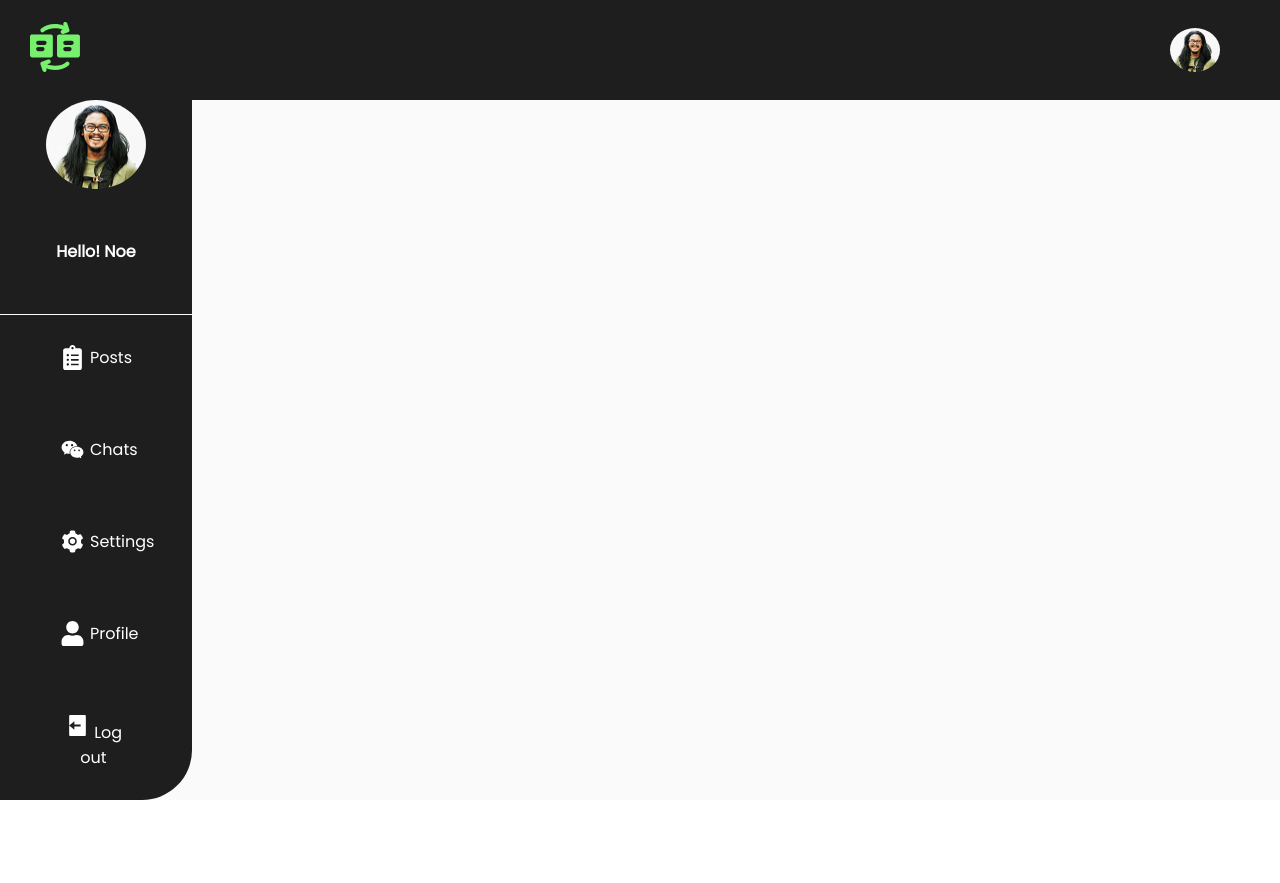
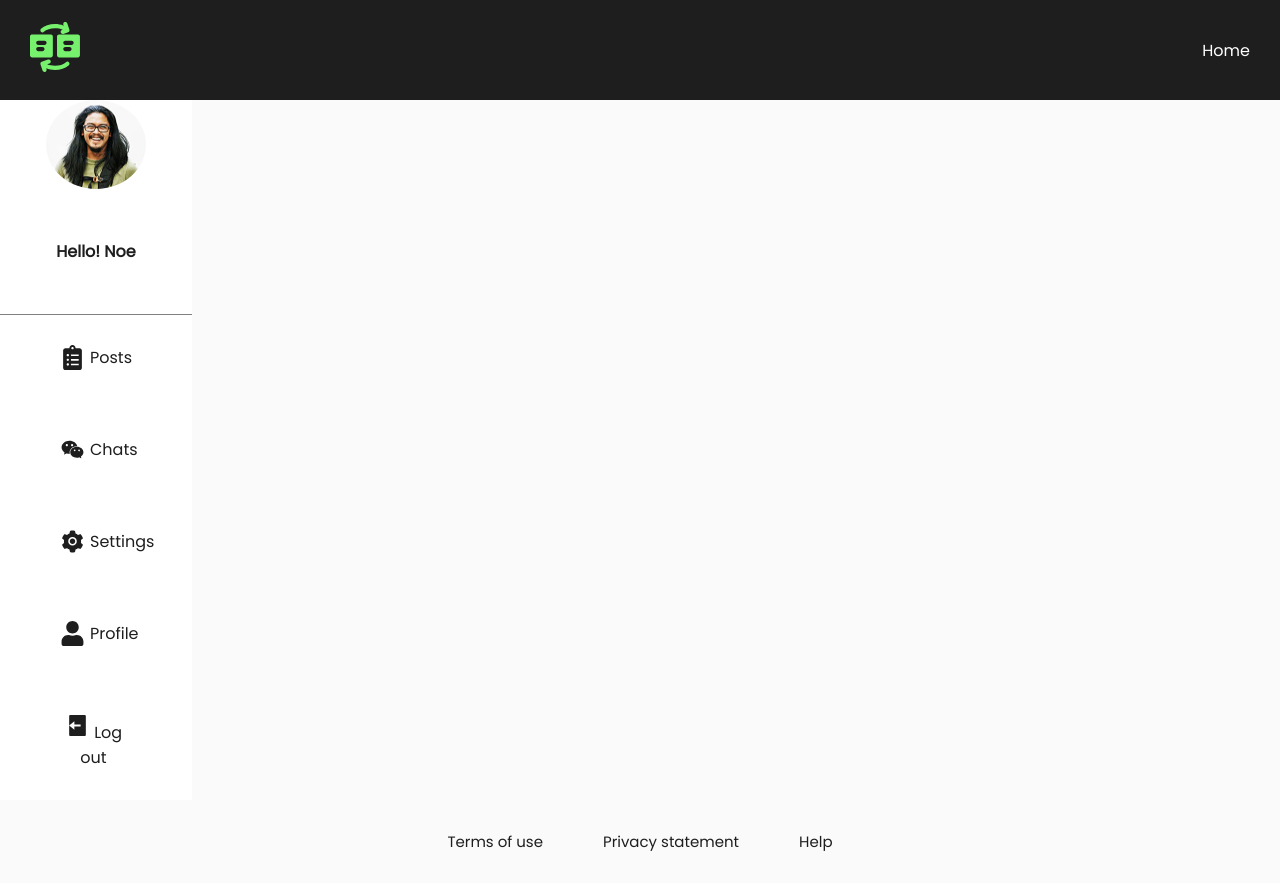
Before and after one commit to nzavaletac/front-ranti, a React (Create React App) app: page /account in a window 1280 px wide. Before the commit the page ends 800 px from the top, so only its background shows below. Built offline with nearby package versions, Linux system fonts and the light colour scheme; no server answers.

Commit message:
link banner is updated and the color sidebar is updated and add footer in aadmin dashboard

```diff
--- /dev/null
+++ b/src/admin/components/Footer.js
@@ -0,0 +1,14 @@
+import React from "react";
+import { Container, Links } from "../components/FooterElements";
+
+export const Footer = () => {
+  return (
+    <>
+      <Container>
+        <Links href="/">Terms of use</Links>
+        <Links href="/">Privacy statement</Links>
+        <Links href="/">Help</Links>
+      </Container>
+    </>
+  );
+};
--- /dev/null
+++ b/src/admin/components/FooterElements.js
@@ -0,0 +1,21 @@
+import styled from "styled-components";
+
+export const Container = styled.footer`
+  background: #fafafa;
+  color: #fff;
+  display: flex;
+  flex-wrap: wrap;
+  justify-content: center;
+  padding: 25px;
+  font-size: 15px;
+`;
+
+export const Links = styled.a`
+  margin: 0px 25px;
+  text-decoration: none;
+  color: #1e1e1e;
+  padding: 5px;
+  &:hover {
+    text-decoration: 2px underline #77f16d;
+  }
+`;
--- a/src/admin/components/SidebarElements.js
+++ b/src/admin/components/SidebarElements.js
@@ -3,11 +3,10 @@ import styled from "styled-components";
 
 export const Aside = styled.aside`
   display: flex;
-  background-color: #1e1e1e;
+  background-color: #fff;
   width: 15%;
   text-align: center;
-  color: #fff;
-  border-bottom-right-radius: 50px;
+  color: #1e1e1e;
 `;
 
 export const AsideContainer = styled.div`
@@ -30,7 +29,7 @@ export const HeaderMenuProfileImg = styled.img`
 
 export const UserName = styled.h4`
   text-align: center;
-  color: #fff;
+  color: #1e1e1e;
   margin: 50px 0px;
 `;
 
@@ -40,19 +39,19 @@ export const UnOrderList = styled.ul`
   justify-content: center;
   list-style: none;
   width: 100%;
-  border-top: 1px solid #fafafa;
+  border-top: 1px solid gray;
 
   & li {
     display: flex;
     padding: 30px 60px;
-    color: #fff;
+    color: #1e1e1e;
 
     & span {
       margin-right: 5px;
     }
     &:hover {
-      color: #1e1e1e;
-      background-color: #fafafa;
+      color: #fff;
+      background-color: #1e1e1e;
       cursor: pointer;
     }
   }
@@ -61,9 +60,9 @@ export const UnOrderList = styled.ul`
 export const NavLink1 = styled(NavLink)`
   text-decoration: none;
   &.active {
-    background-color: #fafafa;
+    background-color: #1e1e1e;
     & li {
-      color: #1e1e1e;
+      color: #fff;
     }
   }
 `;
--- a/src/admin/pages/Admin.js
+++ b/src/admin/pages/Admin.js
@@ -2,6 +2,7 @@ import React from "react";
 import { Routes, Route } from "react-router-dom";
 import { NavBarProfile } from "../../components/NavBar/NavBarProfile";
 import { Chats } from "../components/Chats";
+import { Footer } from "../components/Footer";
 import { Container, Body } from "../components/MainElements";
 import { Posts } from "../components/Posts";
 import { Profile } from "../components/Profile";
@@ -24,6 +25,7 @@ export const Admin = () => {
           </Routes>
         </Body>
       </Container>
+      <Footer />
     </>
   );
 };
--- a/src/components/Banner/Banner.js
+++ b/src/components/Banner/Banner.js
@@ -19,10 +19,10 @@ export const Banner = () => {
         <Section>
           <SubTitle>EXCHANGE YOUR PRODUCTS</SubTitle>
           <Title>
-            FAST AND <Span>EASY</Span>{" "}
+            FAST AND <Span>EASY</Span>
           </Title>
           <Paragraph>EXCHANGE PRODUCTS IN YOUR CITY</Paragraph>
-          <RegisterBtn href="/register">Register now</RegisterBtn>
+          <RegisterBtn to="/register">Register now</RegisterBtn>
         </Section>
       </Column>
       <Column>
--- a/src/components/Banner/BannerElements.js
+++ b/src/components/Banner/BannerElements.js
@@ -1,4 +1,5 @@
 import styled from "styled-components";
+import { Link } from "react-router-dom";
 
 export const Container = styled.div`
   background-color: #fafafa;
@@ -47,7 +48,7 @@ export const Paragraph = styled.h4`
   font-size: 14px;
 `;
 
-export const RegisterBtn = styled.a`
+export const RegisterBtn = styled(Link)`
   color: #77f16d;
   font-size: 22.4px;
 `;
--- a/src/components/NavBar/NavBarHome.js
+++ b/src/components/NavBar/NavBarHome.js
@@ -9,8 +9,20 @@ export const NavBarHome = () => {
       <Link to="/">
         <Logo src={logo} />
       </Link>
+
       <NavBtn>
-        <NavBtnLink to="/login">Log in</NavBtnLink>
+        <NavBtnLink to="/" active>
+          Home
+        </NavBtnLink>
+        <NavBtnLink to="/account" active>
+          Account
+        </NavBtnLink>
+        <NavBtnLink to="/register" active>
+          Register
+        </NavBtnLink>
+        <NavBtnLink to="/login" active>
+          Log in
+        </NavBtnLink>
       </NavBtn>
     </Header>
   );
--- a/src/components/NavBar/NavBarHomeElements.js
+++ b/src/components/NavBar/NavBarHomeElements.js
@@ -27,10 +27,9 @@ export const NavBtn = styled.div`
 
 export const NavBtnLink = styled(Link)`
   border-radius: 50px;
-  background: #77f16d;
+  color: #fff;
   white-space: nowrap;
   padding: 10px 22px;
-  color: #1e1e1e;
   font-size: 16px;
   outline: none;
   border: none;
--- a/src/components/NavBar/NavBarProfile.js
+++ b/src/components/NavBar/NavBarProfile.js
@@ -1,15 +1,9 @@
 import React from "react";
 import "./NavBarProfileStyles.css";
 import { Link } from "react-router-dom";
-import {
-  Header,
-  HeaderMenu,
-  HeaderMenuProfile,
-  HeaderMenuProfileImg,
-  Logo,
-} from "./NavBarProfileElements";
+import { Header, HeaderMenu, Logo } from "./NavBarProfileElements";
 import logo from "../../assets/images/icon2.svg";
-import profileImg from "../../assets/images/user.svg";
+
 export const NavBarProfile = () => {
   return (
     <Header>
@@ -17,17 +11,7 @@ export const NavBarProfile = () => {
         <Logo src={logo} />
       </Link>
       <HeaderMenu className="header__menu">
-        <HeaderMenuProfile>
-          <HeaderMenuProfileImg src={profileImg} />
-        </HeaderMenuProfile>
-        <ul>
-          <li>
-            <Link to="/profile">Profile</Link>
-          </li>
-          <li>
-            <Link to="/">Log out</Link>
-          </li>
-        </ul>
+        <Link to="/">Home</Link>
       </HeaderMenu>
     </Header>
   );
--- a/src/components/NavBar/NavBarProfileElements.js
+++ b/src/components/NavBar/NavBarProfileElements.js
@@ -9,6 +9,7 @@ export const Header = styled.header`
   justify-content: space-between;
   top: 0;
   width: 100%;
+  position: sticky;
   z-index: 20;
 `;
 
@@ -19,15 +20,8 @@ export const Logo = styled.img`
 
 export const HeaderMenu = styled.div`
   margin-right: 30px;
+  & a {
+    text-decoration: none;
+    color: #fff;
+  }
 `;
-
-export const HeaderMenuProfile = styled.div`
-  align-items: center;
-  display: flex;
-  cursor: pointer;
-`;
-
-export const HeaderMenuProfileImg = styled.img`
-  margin-right: 30px;
-  width: 50px;
-`;
```
